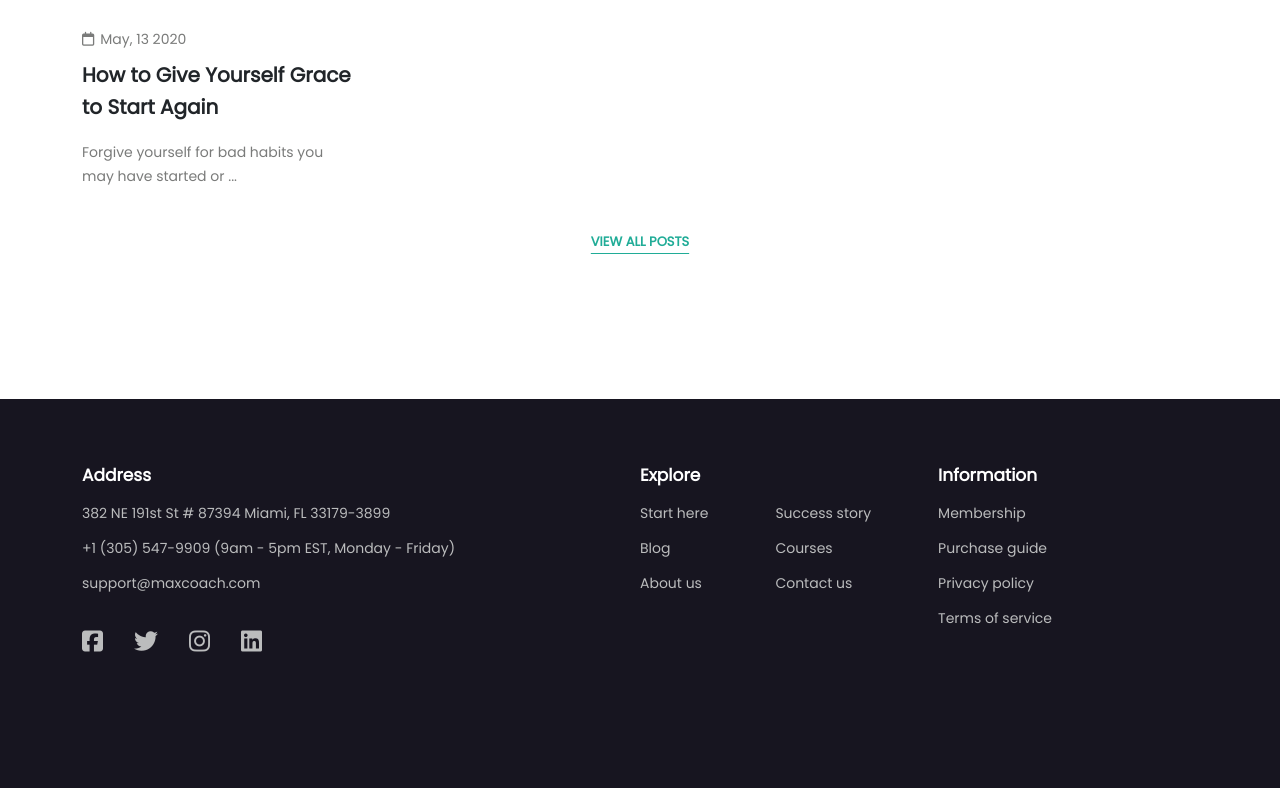
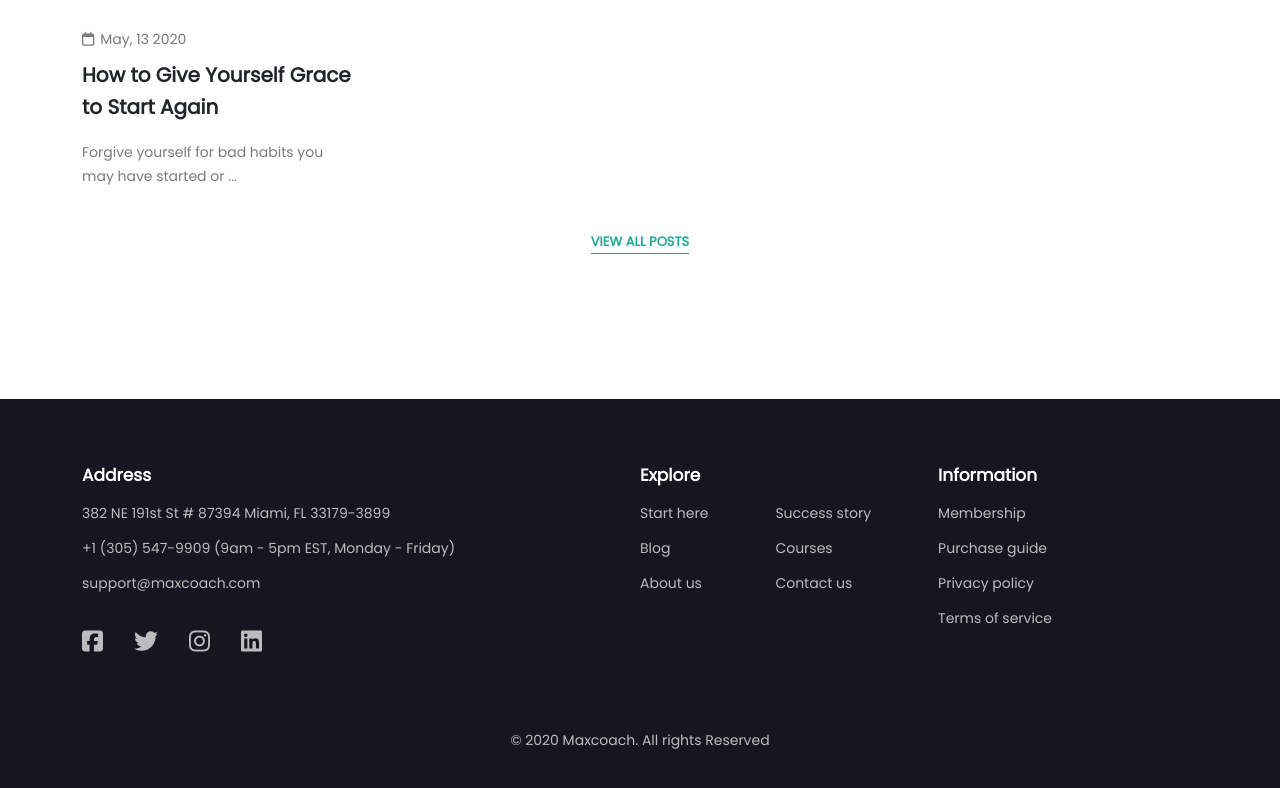
Before and after one commit to BrunoBernardini/proj-html-vuejs, a Vue app: page / in a window 1280 px wide. Shown: the part 6376-7164 px from the top of the page. Built offline with nearby package versions, Linux system fonts and the light colour scheme; a small style sheet from the web is missing.

Commit message:
Copyright footer.

```diff
--- a/src/components/FooterComp.vue
+++ b/src/components/FooterComp.vue
@@ -34,6 +34,7 @@
         </div>
       </div>
     </section>
+    <span class="under-footer">&copy; 2020 Maxcoach. All rights Reserved</span>
   </footer>
 </template>
 
@@ -48,11 +49,12 @@ export default {
 
 <style lang="scss" scoped>
 footer{
+  min-height: 405px;
   background-color: #171520;
   .content{
     display: flex;
-    min-height: 405px;
     padding-top: 66px;
+    margin-bottom: 70px;
     .left-half,
     .right-half{
       width: 50%;
@@ -84,5 +86,12 @@ footer{
       margin-right: 31px;
     }
   }
+  .under-footer{
+    color: #bbbcbd;
+    width: 100%;
+    display: block;
+    font-size: 14px;
+    text-align: center;
+  }
 }
 </style>
```
